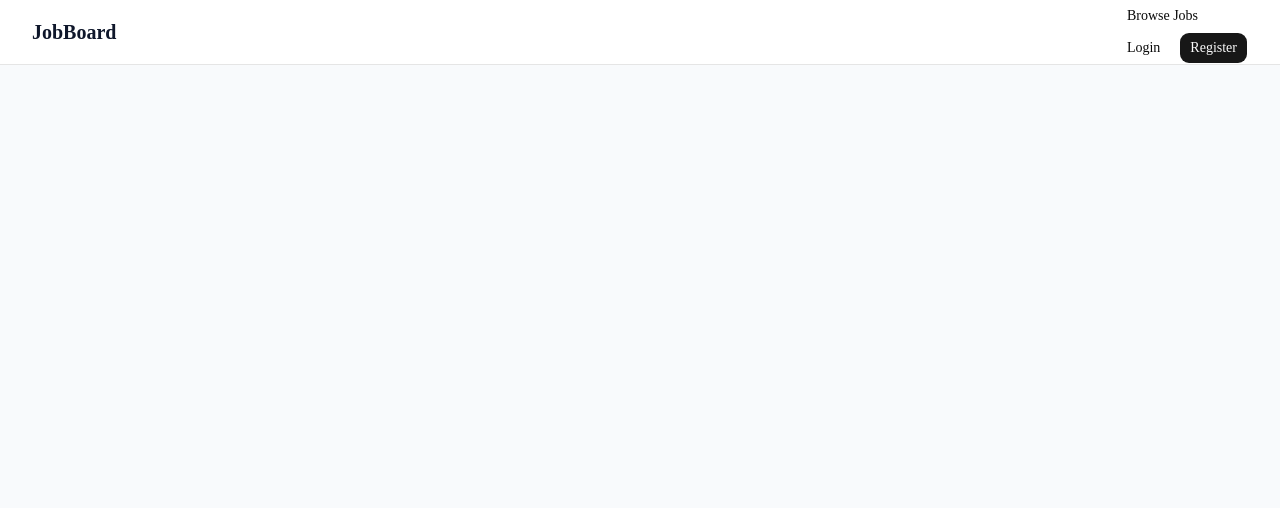
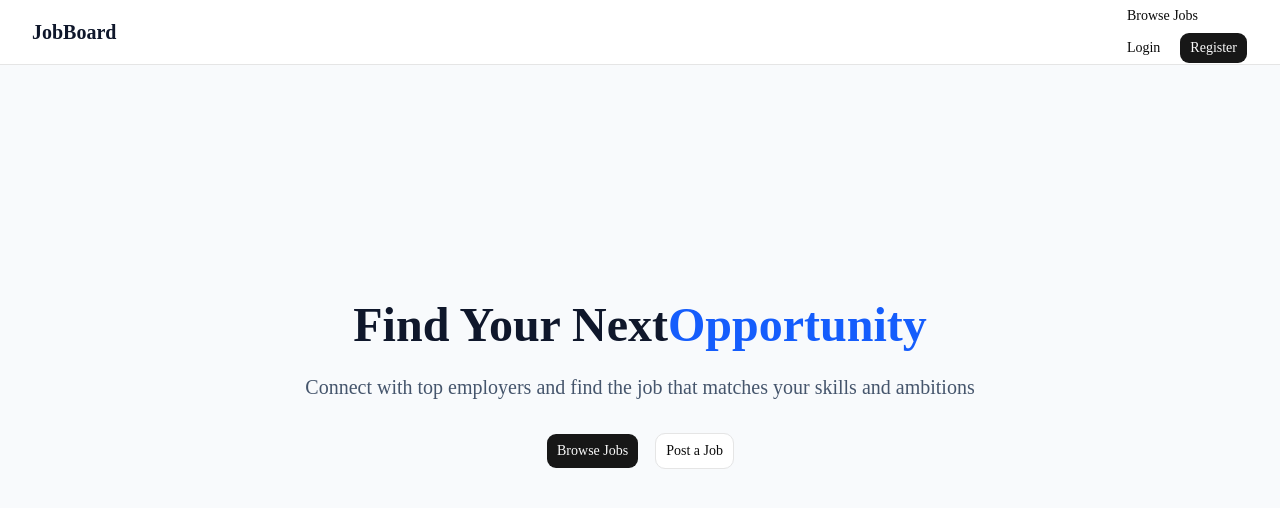
Before and after one commit to Ekram-Miftah/job-board, a Next.js app: page / in a window 1280 px wide. Shown: the top 508 px of the page. Built offline with nearby package versions, Linux system fonts and the light colour scheme; no server answers.

Commit message:
Landing page completed

```diff
--- a/src/app/page.tsx
+++ b/src/app/page.tsx
@@ -1,9 +1,34 @@
 import { Navbar } from "@/components/navbar";
+import { Button } from "@/components/ui/button";
+import Link from "next/link";
 
 export default function HomePage() {
   return (
     <div className="min-h-screen  bg-slate-50">
       <Navbar />
+      <main className="max-w-7xl mx-auto px-4 sm:px-6 lg:px-8">
+        <div className="flex flex-col items-center  justify-center min-h-[80vh] text-center">
+          <h1 className="text-5xl font-bold text-slate-900 mb-6">
+            Find Your Next
+            <span className="text-blue-600">Opportunity</span>
+          </h1>
+          <p className="text-xl text-slate-600 mb-8 max-w-2xl">
+            Connect with top employers and find the job that matches your skills
+            and ambitions
+          </p>
+          <div className="flex gap-4">
+            <Link href={"/jobs"}>
+              <Button size="lg">Browse Jobs</Button>
+            </Link>
+
+            <Link href={"/register"}>
+              <Button size="lg" variant={"outline"}>
+                Post a Job
+              </Button>
+            </Link>
+          </div>
+        </div>
+      </main>
     </div>
   );
 }
```
